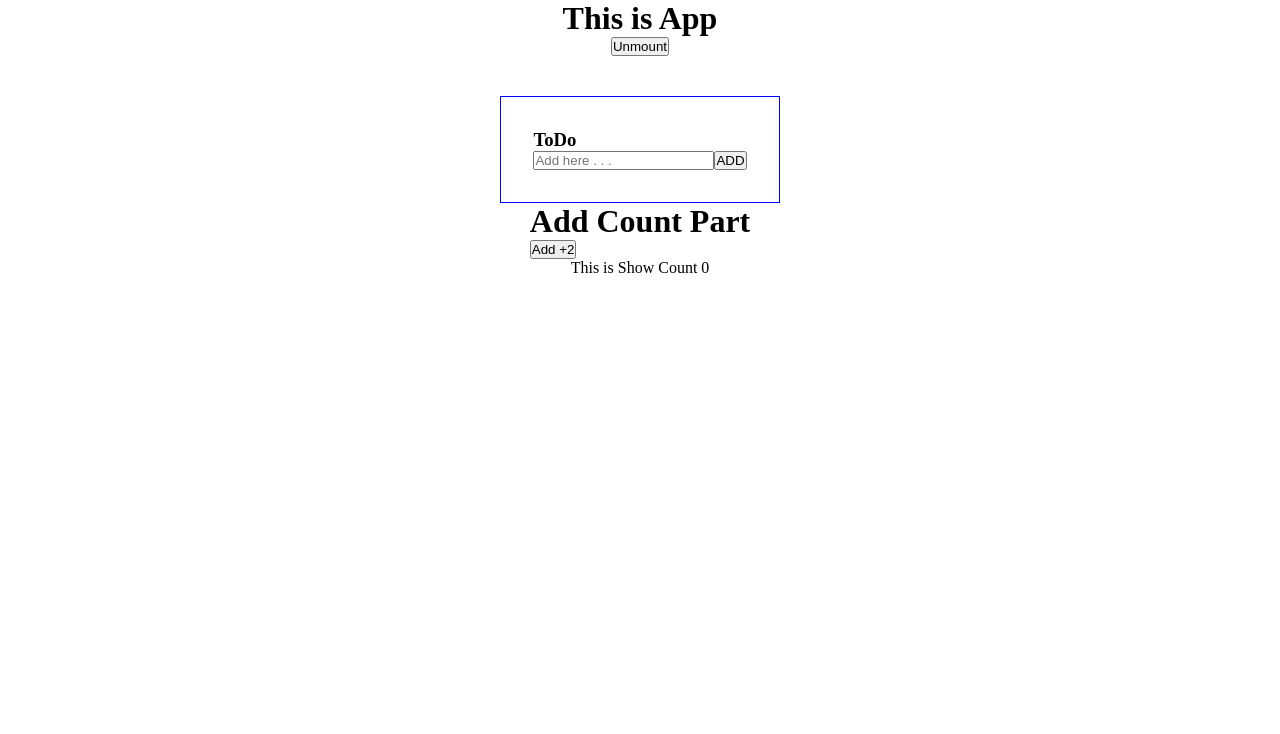
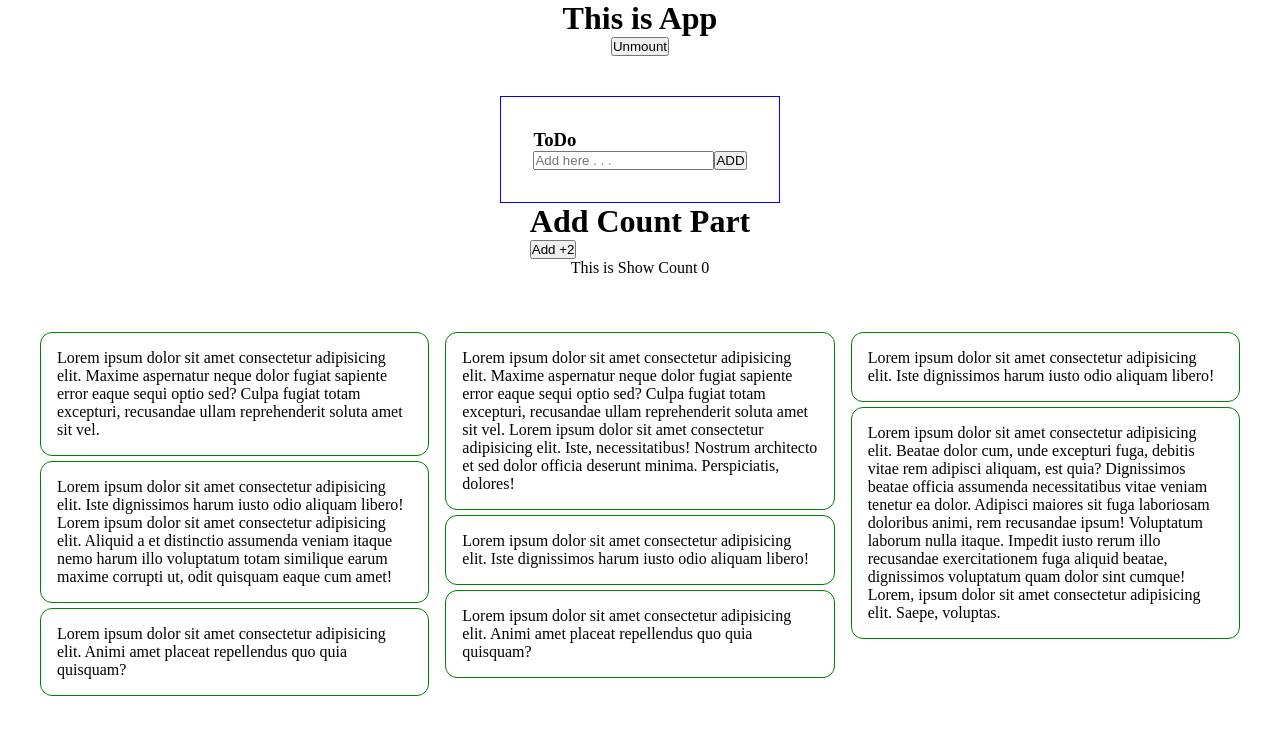
Before and after one commit to FarNys/ClassReact, a React (Create React App) app: page / in a window 1280 px wide. Shown: the top 734 px of the page. Built offline with nearby package versions, Linux system fonts and the light colour scheme.

Commit message:
ADD_SINGLE_COMP

```diff
--- a/src/App.js
+++ b/src/App.js
@@ -4,6 +4,7 @@ import Single from "./Single";
 import "./style.css";
 import AddCount from "./AddCount";
 import ShowCount from "./ShowCount";
+import GridContainer from "./GridContainer";
 export default class App extends Component {
   constructor(props) {
     super(props);
@@ -85,6 +86,7 @@ export default class App extends Component {
         {/* {this.state.checkUnmount ? <FetchData /> : null} */}
         <AddCount />
         <ShowCount />
+        <GridContainer />
       </div>
     );
   }
--- /dev/null
+++ b/src/GridContainer.js
@@ -0,0 +1,64 @@
+import React, { Component } from "react";
+import "./style.css";
+export default class GridContainer extends Component {
+  render() {
+    return (
+      <div className="grid_container">
+        <div className="columns">
+          <div className="box">
+            Lorem ipsum dolor sit amet consectetur adipisicing elit. Maxime
+            aspernatur neque dolor fugiat sapiente error eaque sequi optio sed?
+            Culpa fugiat totam excepturi, recusandae ullam reprehenderit soluta
+            amet sit vel.
+          </div>
+          <div className="box">
+            Lorem ipsum dolor sit amet consectetur adipisicing elit. Iste
+            dignissimos harum iusto odio aliquam libero! Lorem ipsum dolor sit
+            amet consectetur adipisicing elit. Aliquid a et distinctio assumenda
+            veniam itaque nemo harum illo voluptatum totam similique earum
+            maxime corrupti ut, odit quisquam eaque cum amet!
+          </div>
+          <div className="box">
+            Lorem ipsum dolor sit amet consectetur adipisicing elit. Animi amet
+            placeat repellendus quo quia quisquam?
+          </div>
+        </div>
+        <div className="columns">
+          <div className="box">
+            Lorem ipsum dolor sit amet consectetur adipisicing elit. Maxime
+            aspernatur neque dolor fugiat sapiente error eaque sequi optio sed?
+            Culpa fugiat totam excepturi, recusandae ullam reprehenderit soluta
+            amet sit vel. Lorem ipsum dolor sit amet consectetur adipisicing
+            elit. Iste, necessitatibus! Nostrum architecto et sed dolor officia
+            deserunt minima. Perspiciatis, dolores!
+          </div>
+          <div className="box">
+            Lorem ipsum dolor sit amet consectetur adipisicing elit. Iste
+            dignissimos harum iusto odio aliquam libero!
+          </div>
+          <div className="box">
+            Lorem ipsum dolor sit amet consectetur adipisicing elit. Animi amet
+            placeat repellendus quo quia quisquam?
+          </div>
+        </div>
+        <div className="columns">
+          <div className="box">
+            Lorem ipsum dolor sit amet consectetur adipisicing elit. Iste
+            dignissimos harum iusto odio aliquam libero!
+          </div>
+          <div className="box">
+            Lorem ipsum dolor sit amet consectetur adipisicing elit. Beatae
+            dolor cum, unde excepturi fuga, debitis vitae rem adipisci aliquam,
+            est quia? Dignissimos beatae officia assumenda necessitatibus vitae
+            veniam tenetur ea dolor. Adipisci maiores sit fuga laboriosam
+            doloribus animi, rem recusandae ipsum! Voluptatum laborum nulla
+            itaque. Impedit iusto rerum illo recusandae exercitationem fuga
+            aliquid beatae, dignissimos voluptatum quam dolor sint cumque!
+            Lorem, ipsum dolor sit amet consectetur adipisicing elit. Saepe,
+            voluptas.
+          </div>
+        </div>
+      </div>
+    );
+  }
+}
--- a/src/ShowCount.js
+++ b/src/ShowCount.js
@@ -3,7 +3,8 @@ import { connect } from "react-redux";
 
 class ShowCount extends Component {
   render() {
-    return <div>This is Show Count {this.props.numItem}</div>;
+    const { numItem } = this.props;
+    return <div>This is Show Count {numItem}</div>;
   }
 }
 
--- a/src/style.css
+++ b/src/style.css
@@ -18,3 +18,23 @@
 .all {
   margin-top: 30px;
 }
+.grid_container {
+  margin: 50px 0;
+  width: 95%;
+  max-width: 1200px;
+  display: grid;
+  grid-template-columns: 1fr 1fr 1fr;
+  /* grid-auto-rows: 300px; */
+  gap: 1rem;
+}
+.grid_container .columns {
+  /* display: grid; */
+  flex-direction: column;
+  /* grid-template-rows: 1fr; */
+}
+.grid_container .columns .box {
+  border: 1px solid green;
+  margin-top: 5px;
+  padding: 1rem;
+  border-radius: 12px;
+}
```
